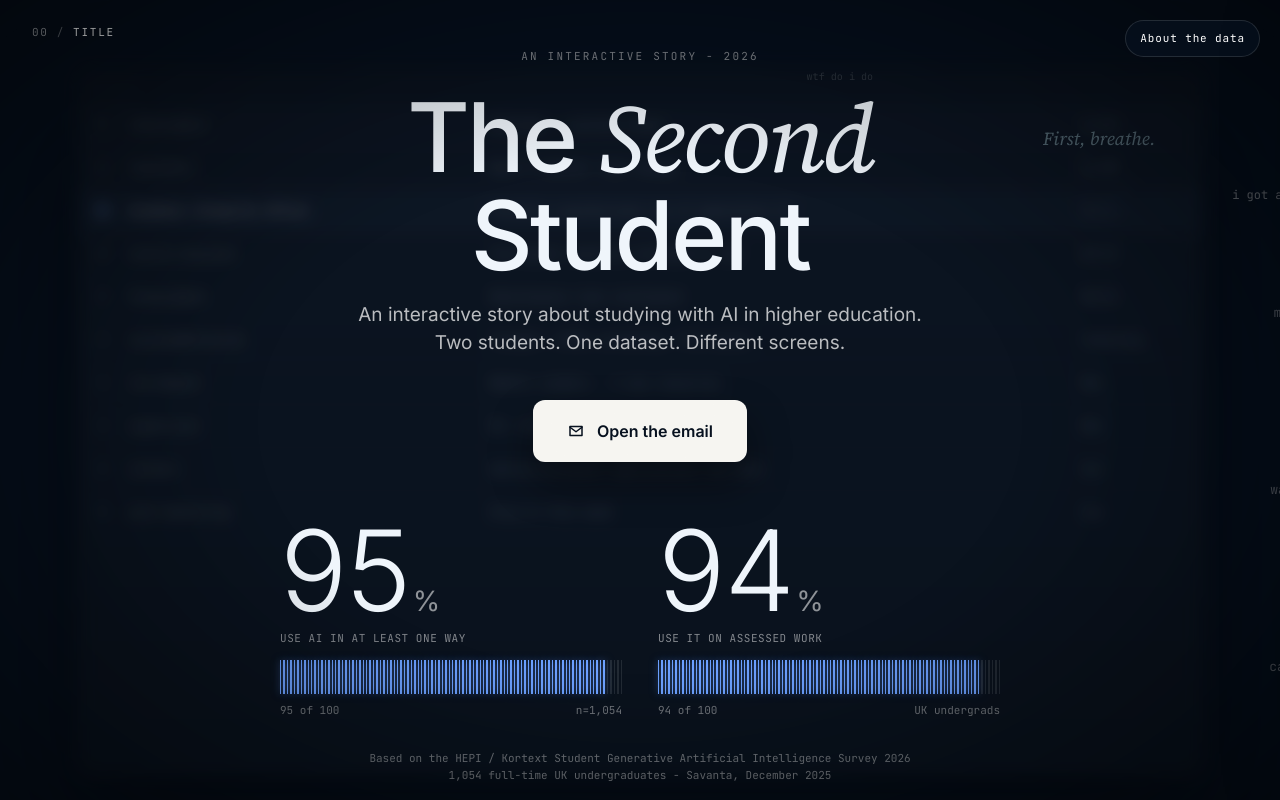
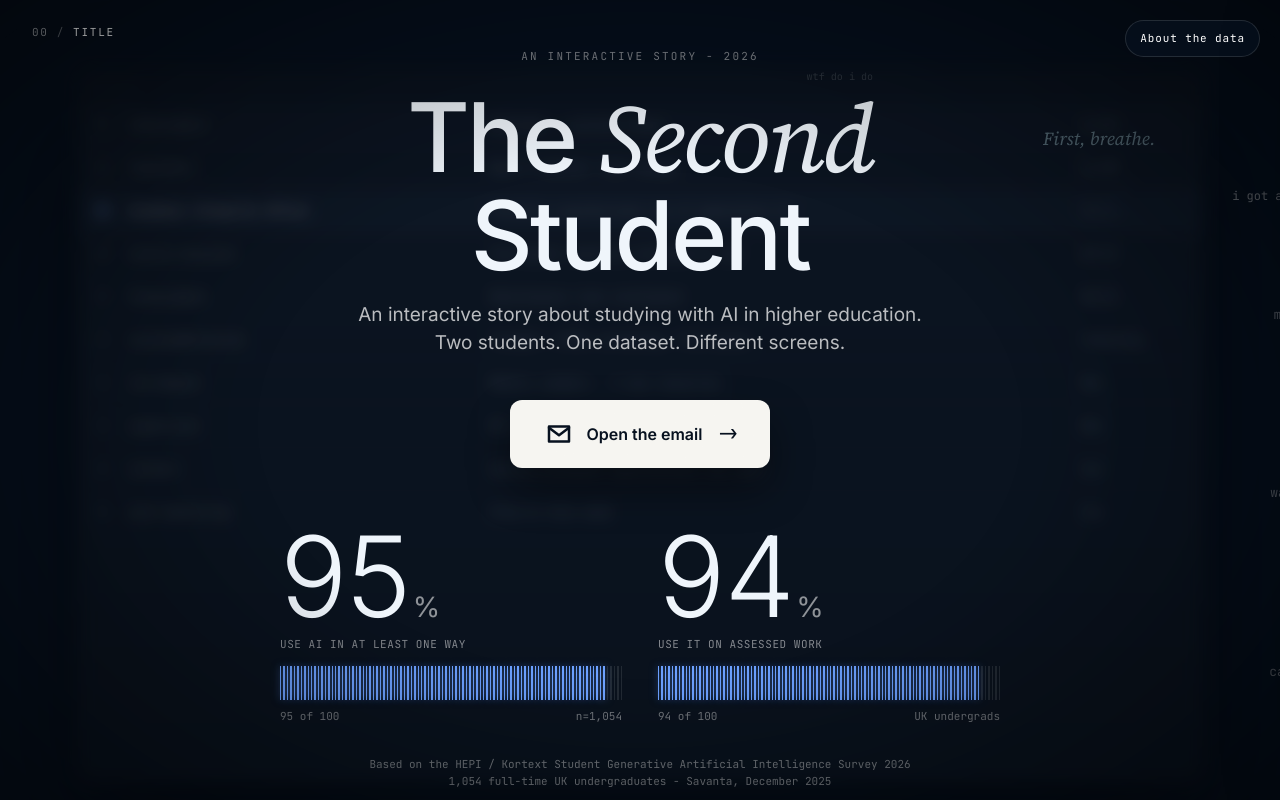
Before and after one commit to chifunt/the-second-student, a website built with Vite: page index.html in a window 1280 px wide. Shown: the top 800 px of the page. Built offline with nearby package versions, Linux system fonts and the light colour scheme.

Commit message:
fix(scene-00): polish start CTA
Add an animated arrow in the start button, as well as a hover effect

```diff
--- a/src/scenes/titleScene.ts
+++ b/src/scenes/titleScene.ts
@@ -72,6 +72,7 @@ export const titleScene = createVisualScene({
             <path d="m4 7 8 6 8-6" />
           </svg>
           Open the email
+          <span class="open-btn-arrow" aria-hidden="true">-&gt;</span>
         </span>
       </button>
       <div class="s0-stats" aria-label="Headline survey statistics">
--- a/src/styles/scenes/_title.scss
+++ b/src/styles/scenes/_title.scss
@@ -178,6 +178,17 @@
   color: var(--navy-deep);
   font-weight: 600;
   position: relative;
+  transform-origin: center;
+  transition:
+    box-shadow 0.24s ease,
+    transform 0.24s cubic-bezier(0.2, 0.8, 0.2, 1);
+}
+
+.open-btn:hover {
+  box-shadow:
+    0 28px 58px rgba(0, 0, 0, 0.52),
+    0 0 30px rgba(255, 255, 255, 0.22);
+  transform: scale(1.06);
 }
 
 .open-btn::after {
@@ -200,12 +211,23 @@
 }
 
 .open-btn-icon {
-  height: 18px;
+  height: 30px;
   stroke: currentColor;
   stroke-linecap: round;
   stroke-linejoin: round;
   stroke-width: 2;
-  width: 18px;
+  width: 30px;
+}
+
+.open-btn-arrow {
+  animation: title-arrow-nudge 1.05s cubic-bezier(0.4, 0, 0.2, 1) infinite;
+  display: inline-block;
+  font-family: var(--font-mono);
+  margin-left: 2px;
+}
+
+.open-btn:hover .open-btn-arrow {
+  animation-duration: 0.75s;
 }
 
 @keyframes cta-breathe {
@@ -226,6 +248,17 @@
   100% {
     opacity: 0;
     transform: scale(1.1);
+  }
+}
+
+@keyframes title-arrow-nudge {
+  0%,
+  100% {
+    transform: translateX(0);
+  }
+
+  45% {
+    transform: translateX(3px);
   }
 }
 
```
